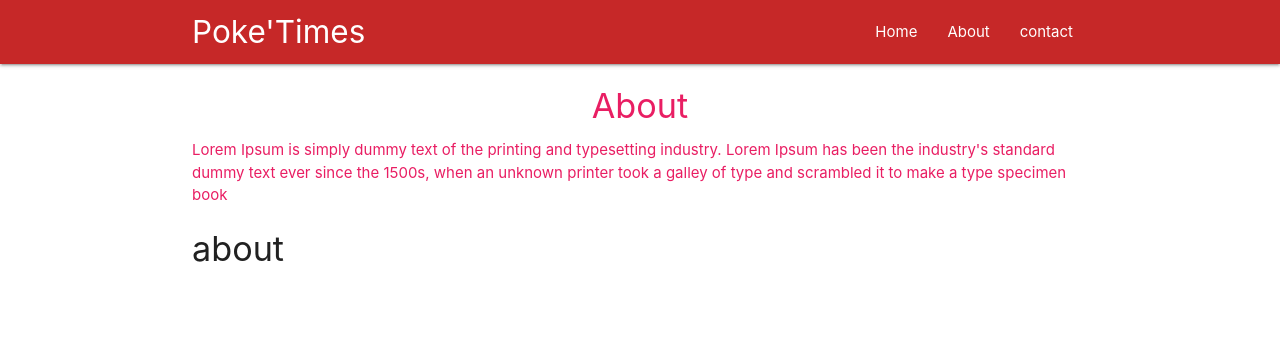
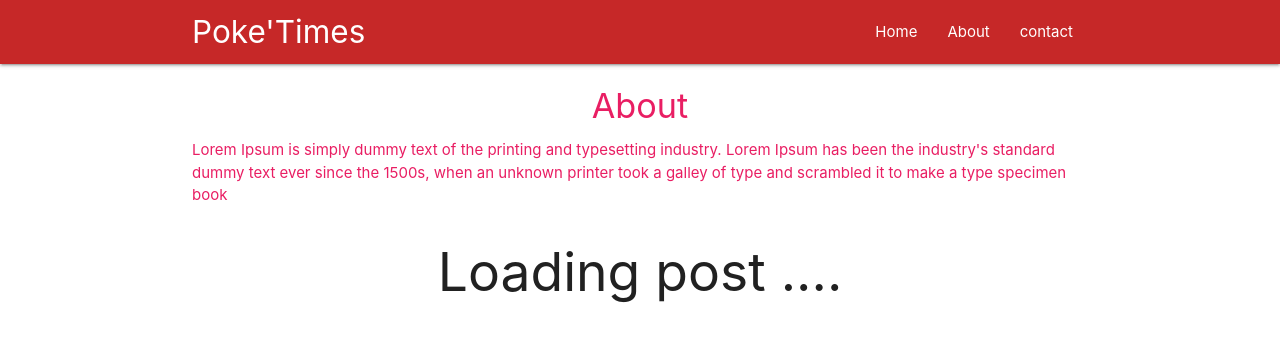
Before and after one commit to ElyesMaamouri/Poke-times, a React (Create React App) app: page /about in a window 1280 px wide. Shown: the top 340 px of the page. Built offline with nearby package versions, Linux system fonts and the light colour scheme; no server answers.

Commit message:
Add router parameter

```diff
--- a/src/component/Post.js
+++ b/src/component/Post.js
@@ -1,22 +1,32 @@
 import React, { Component } from "react";
-
+import axios from "axios";
 class Post extends Component {
   state = {
-    id: null,
+    post: null,
   };
+
   componentDidMount() {
     console.log("data from Route in app.js", this.props);
     let id = this.props.match.params.post_id;
-    this.setState({
-      id: id,
-    });
+    axios
+      .get("https://jsonplaceholder.typicode.com/posts/" + id)
+      .then((res) => {
+        console.log(res);
+        this.setState({
+          post: res.data,
+        });
+      });
   }
   render() {
-    return (
-      <div className="container">
-        <h4>{this.state.id}</h4>
+    const post = this.state.post ? (
+      <div className="post">
+        <h4 className="center">{this.state.post.title}</h4>
+        <p>{this.state.post.body}</p>
       </div>
+    ) : (
+      <h2 className="center">Loading post ....</h2>
     );
+    return <div className="container">{post}</div>;
   }
 }
 
```
